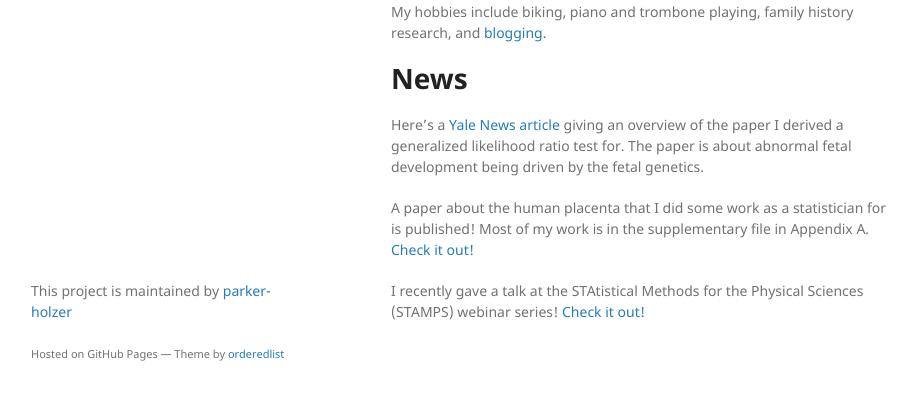
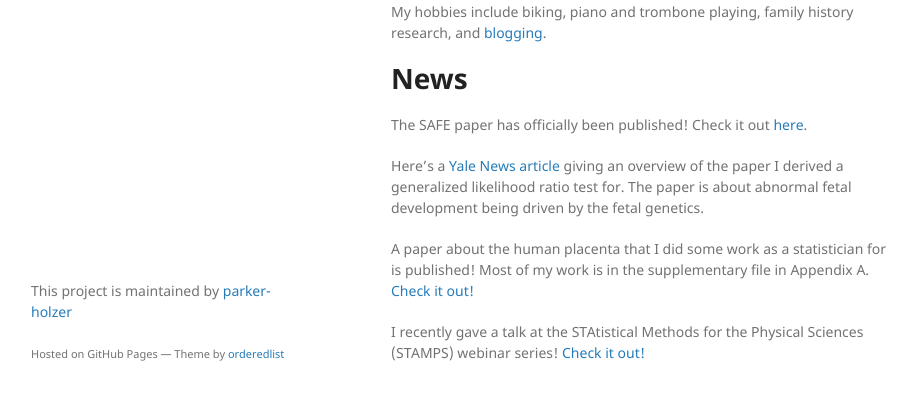
Before and after one commit to parker-holzer/old_personal_website, a Jekyll site: the page built from index.md, in a window 1280 px wide and 1059 px high, cut to the strip 626-1026 px from the top of the window. Shown: the whole strip, without its empty margins (179-1096 px from the left). Built offline with Jekyll 4.4.1, drawn with Linux system fonts in a browser that asks for light colours; our own code applies the rules of GitHub Pages for plain Markdown files.

Commit message:
SAFE paper

```diff
--- a/index.md
+++ b/index.md
@@ -14,6 +14,8 @@ My hobbies include biking, piano and trombone playing, family history research,
 
 # News
 
+The SAFE paper has officially been published! Check it out [here](https://iopscience.iop.org/article/10.3847/1538-3881/abf5e0).
+
 Here's a [Yale News article](https://news.yale.edu/2021/05/03/genetics-not-environment-uterus-controls-abnormal-development?fbclid=IwAR0dSbJJWAP56QbGvs4YLThLmtDNiZGyyCRLJrVndl1PQuHWXcSME3HLj5g) giving an overview of the paper I derived a generalized likelihood ratio test for. The paper is about abnormal fetal development being driven by the fetal genetics.
 
 A paper about the human placenta that I did some work as a statistician for is published! Most of my work is in the supplementary file in Appendix A. [Check it out!](https://www.sciencedirect.com/science/article/pii/S0143400421001284?via%3Dihub)
```
